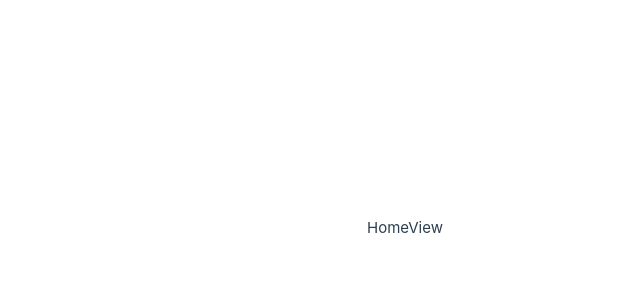
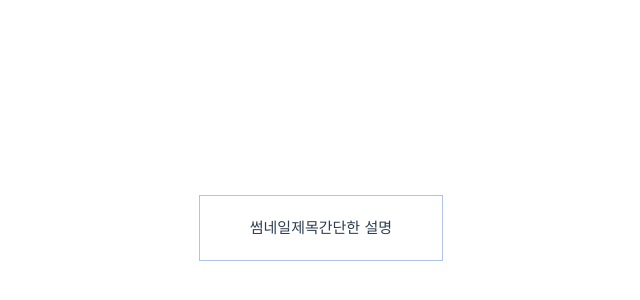
Before and after one commit to jsb8740/FarvoriteMusicList, a Vue app: page / in a window 1280 px wide. Shown: the part 172-472 px from the top of the page, without its empty margins (197-837 px from the left). Built offline with nearby package versions, Linux system fonts and the light colour scheme.

Commit message:
MusicList 컴포넌트 기능 추가 중

```diff
--- a/src/components/music/MusicList.vue
+++ b/src/components/music/MusicList.vue
@@ -1,6 +1,15 @@
 <script setup lang="ts"></script>
 <template>
-  <div></div>
+  <div class="playList">
+    <slot name="thumbnail">썸네일</slot>
+    <slot name="title">제목</slot>
+    <slot name="desc">간단한 설명</slot>
+  </div>
 </template>
 
-<style scoped></style>
+<style scoped>
+.playList {
+  border: 1px solid #afc4e7;
+  padding: 20px 50px;
+}
+</style>
--- a/src/views/HomeView.vue
+++ b/src/views/HomeView.vue
@@ -1,4 +1,8 @@
-<script setup lang="ts"></script>
-<template>HomeView</template>
+<script setup lang="ts">
+import MusicList from "@/components/music/MusicList.vue";
+</script>
+<template>
+  <MusicList></MusicList>
+</template>
 
 <style scoped></style>
```
